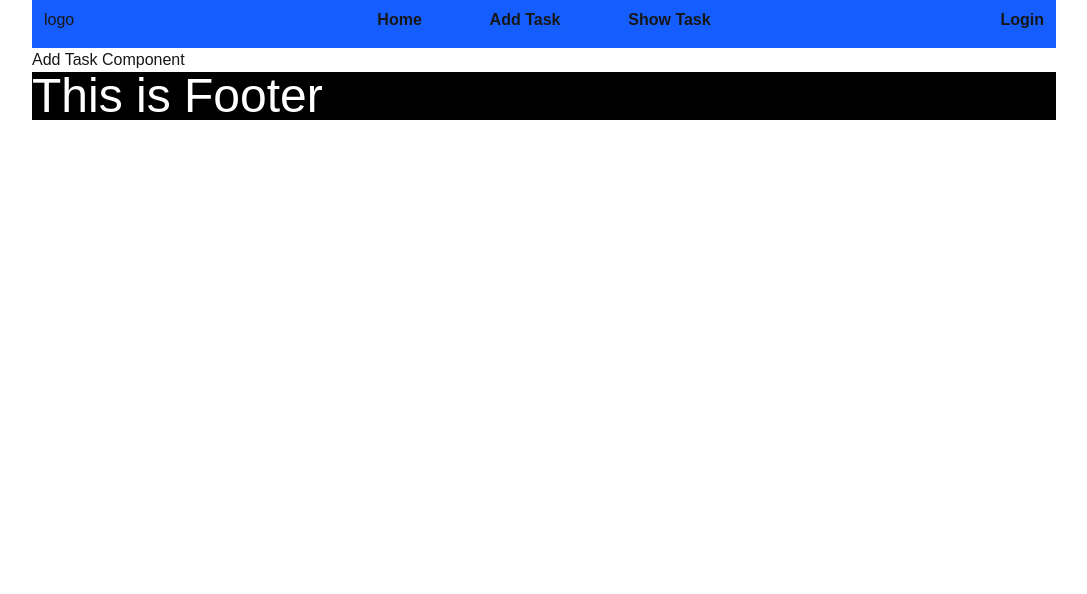
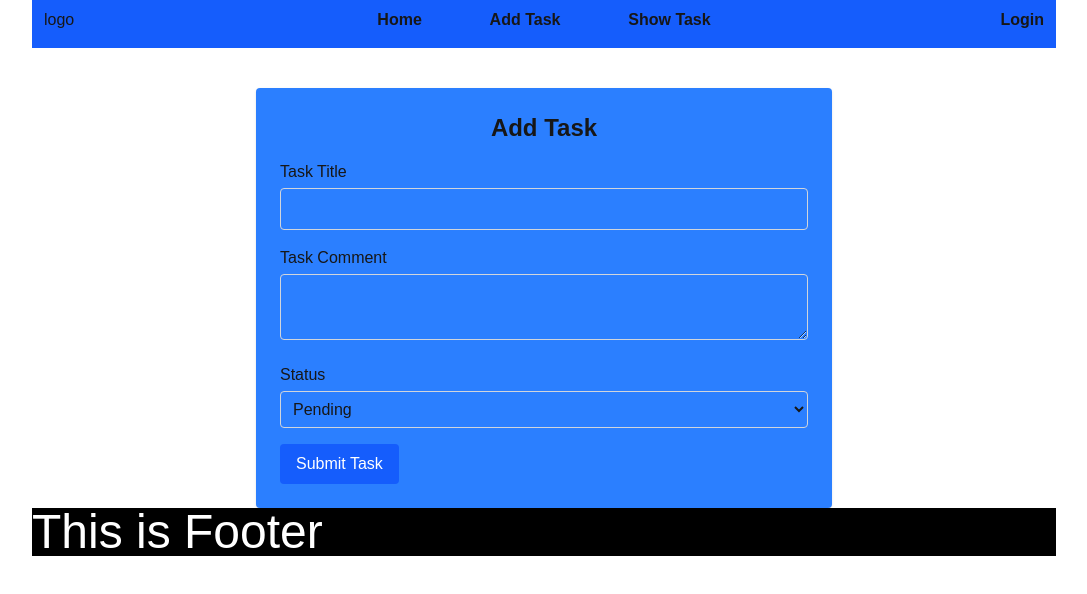
Before and after one commit to sanjidatanha09/Working_Manager, a Next.js app: page /add-task in a window 1280 px wide. Shown: the top 594 px of the page, without its empty margins (96-1183 px from the left). Built offline with nearby package versions, Linux system fonts and the light colour scheme.

Commit message:
form create

```diff
--- a/src/app/add-task/page.jsx
+++ b/src/app/add-task/page.jsx
@@ -1,16 +1,68 @@
-import React from 'react';
+"use client";
 
- export const metadata = {
-   title: "Add Task : Work Manager",
- };
+import React, { useState } from "react";
 
-const page = () => {
-    return (
+const Page = () => {
+  const [title, setTitle] = useState("");
+  const [comment, setComment] = useState("");
+  const [status, setStatus] = useState("pending");
+
+  const handleSubmit = (e) => {
+    e.preventDefault();
+    const taskData = { title, comment, status };
+    console.log("Submitted Task:", taskData);
+    setTitle("");
+    setComment("");
+    setStatus("pending");
+  };
+
+  return (
+    <div className="max-w-xl mx-auto p-6 bg-blue-500 rounded shadow mt-10">
+      <h1 className="text-2xl font-bold mb-4 text-center">Add Task</h1>
+      <form onSubmit={handleSubmit} className="space-y-4">
         <div>
-            <h1>Add Task Component</h1>
+          <label className="block font-medium">Task Title</label>
+          <input
+            type="text"
+            value={title}
+            onChange={(e) => setTitle(e.target.value)}
+            required
+            className="w-full border border-gray-300 p-2 rounded mt-1"
+          />
+        </div>
 
+        <div>
+          <label className="block font-medium">Task Comment</label>
+          <textarea
+            value={comment}
+            onChange={(e) => setComment(e.target.value)}
+            required
+            className="w-full border border-gray-300 p-2 rounded mt-1"
+          />
         </div>
-    );
+
+        <div>
+          <label className="block font-medium">Status</label>
+          <select
+            value={status}
+            onChange={(e) => setStatus(e.target.value)}
+            className="w-full border border-gray-300 p-2 rounded mt-1"
+          >
+            <option value="pending">Pending</option>
+            <option value="in-progress">In Progress</option>
+            <option value="done">Done</option>
+          </select>
+        </div>
+
+        <button
+          type="submit"
+          className="bg-blue-600 text-white px-4 py-2 rounded hover:bg-blue-700"
+        >
+          Submit Task
+        </button>
+      </form>
+    </div>
+  );
 };
 
-export default page;
+export default Page;
```
